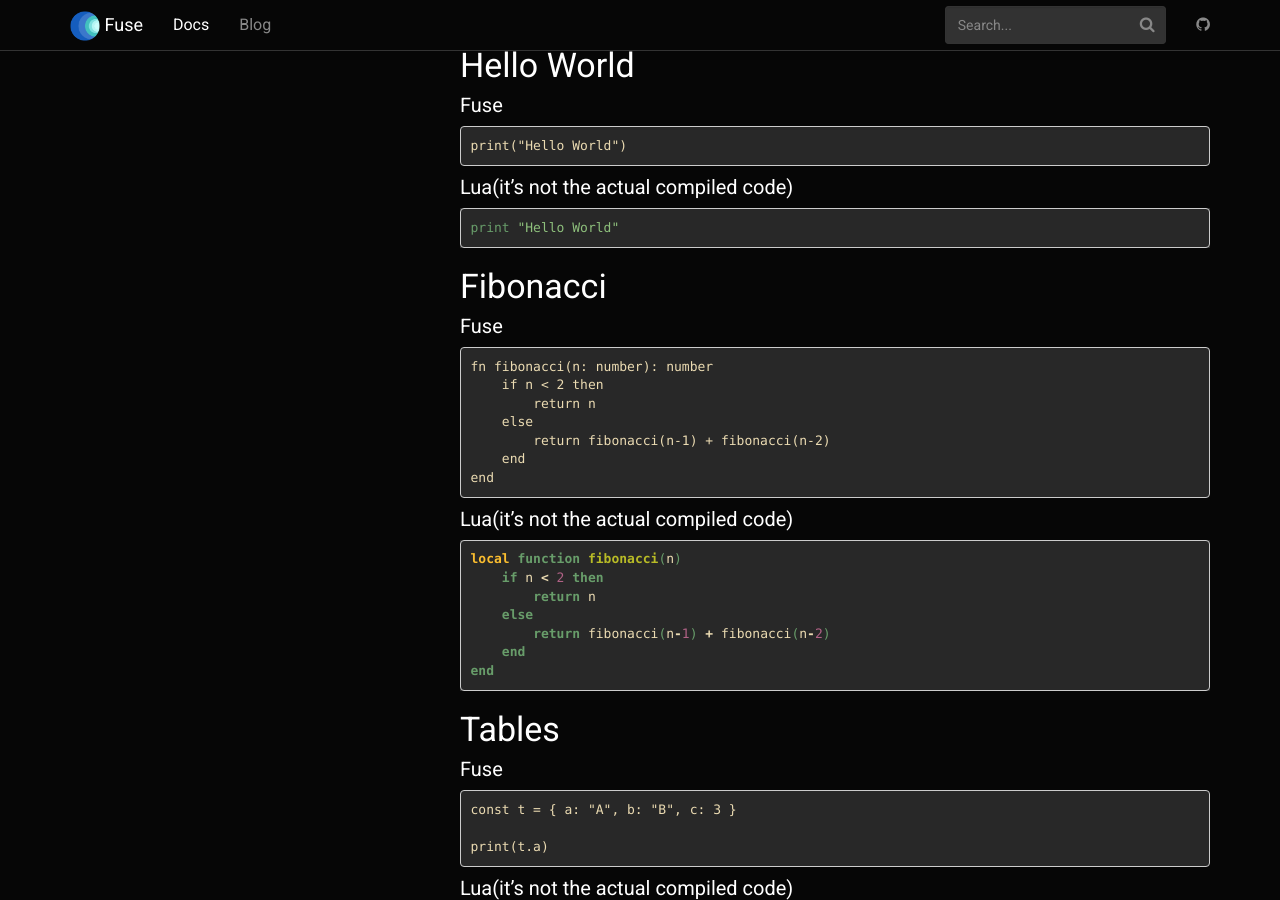
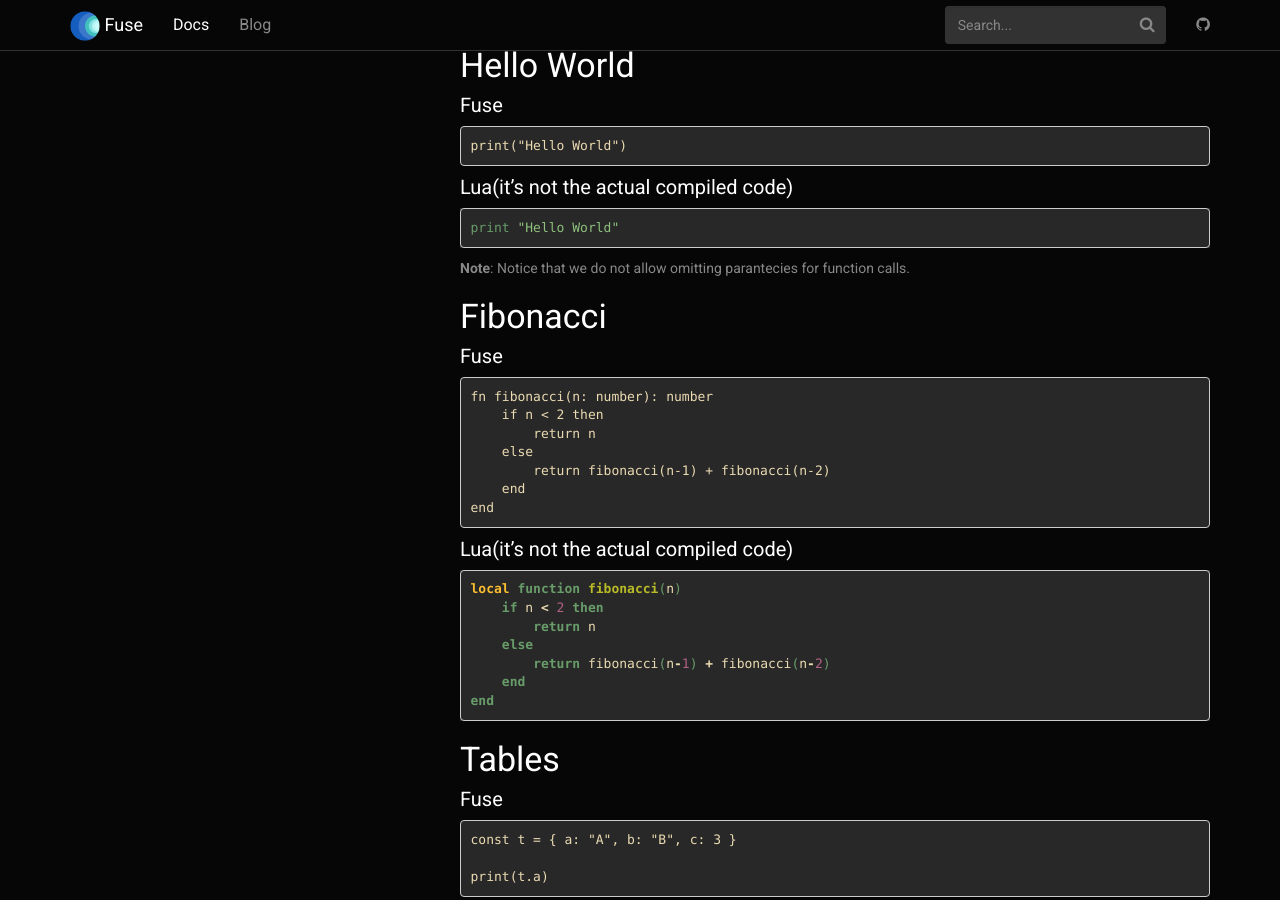
Before and after one commit to fuse-lang/fuse-lang.github.io, a Jekyll site: the page built from _docs/index.md, in a window 1280 px wide and 900 px high, scrolled down 483 px. Built offline with Jekyll 4.4.1, drawn with Linux system fonts in a browser that asks for light colours.

Commit message:
add note about use of parantecies.

````diff
--- a/_docs/index.md
+++ b/_docs/index.md
@@ -27,6 +27,8 @@ print("Hello World")
 ```lua
 print "Hello World"
 ```
+
+__Note__: Notice that we do not allow omitting parantecies for function calls.
 
 ### Fibonacci
 
````
